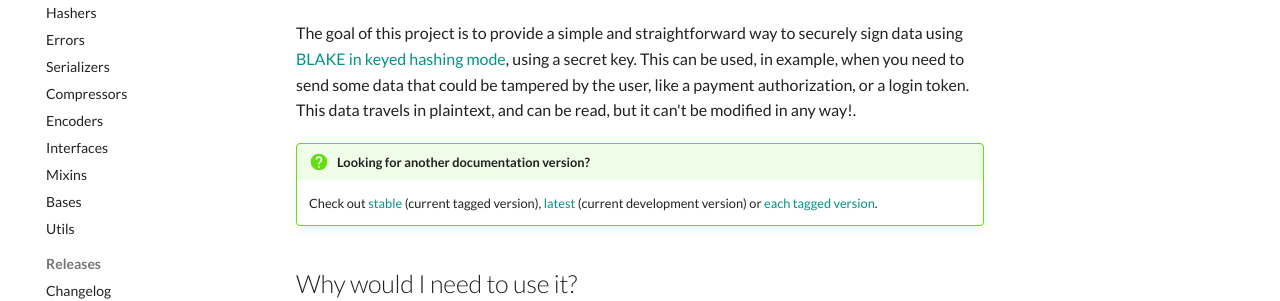
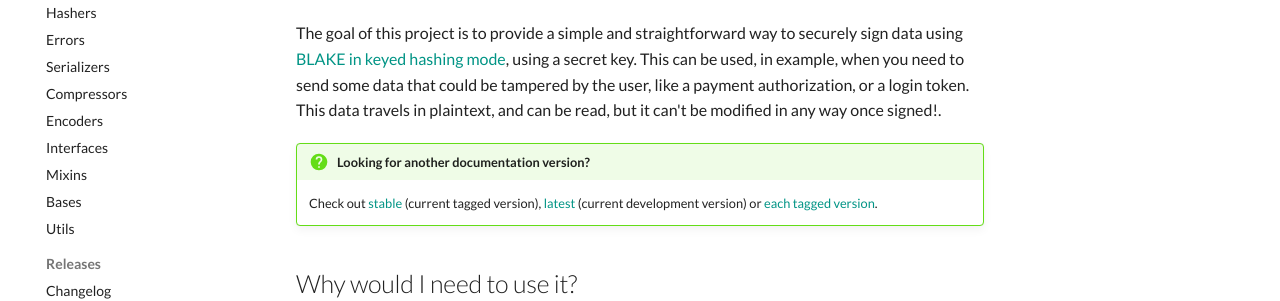
Before and after one commit to HacKanCuBa/blake2signer, an MkDocs documentation site: the page built from docs/docs/index.md, in a window 1280 px wide and 900 px high. Shown: the part 430-731 px from the top of the window. Built offline with MkDocs 1.6.1 and Material for MkDocs 9.7.7, drawn with Linux system fonts in a browser that asks for light colours; comment, search, counter and statistics services are not loaded.

Commit message:
:memo: Add some minor clarifications in docs

```diff
--- a/docs/docs/index.md
+++ b/docs/docs/index.md
@@ -2,7 +2,7 @@
 
 ![Blake2Signer](img/title.svg)
 
-The goal of this project is to provide a simple and straightforward way to securely sign data using [BLAKE in keyed hashing mode](https://docs.python.org/3/library/hashlib.html#keyed-hashing), using a secret key. This can be used, in example, when you need to send some data that could be tampered by the user, like a payment authorization, or a login token. This data travels in plaintext, and can be read, but it can't be modified in any way!.
+The goal of this project is to provide a simple and straightforward way to securely sign data using [BLAKE in keyed hashing mode](https://docs.python.org/3/library/hashlib.html#keyed-hashing), using a secret key. This can be used, in example, when you need to send some data that could be tampered by the user, like a payment authorization, or a login token. This data travels in plaintext, and can be read, but it can't be modified in any way once signed!.
 
 !!! question "Looking for another documentation version?"
     Check out [stable](https://blake2signer.hackan.net/en/stable/) (current tagged version), [latest](https://blake2signer.hackan.net/en/latest/) (current development version) or [each tagged version](https://readthedocs.org/projects/blake2signer).
```
Also changed, not shown: docs/docs/examples.md (+1 -1 lines), README.md.
